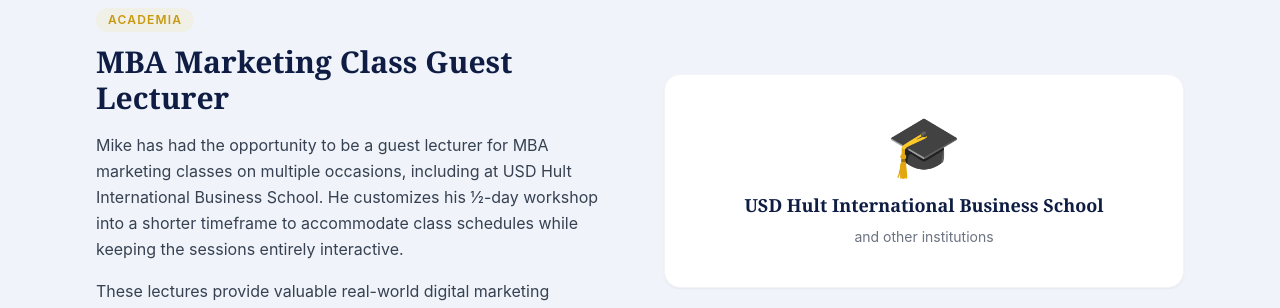
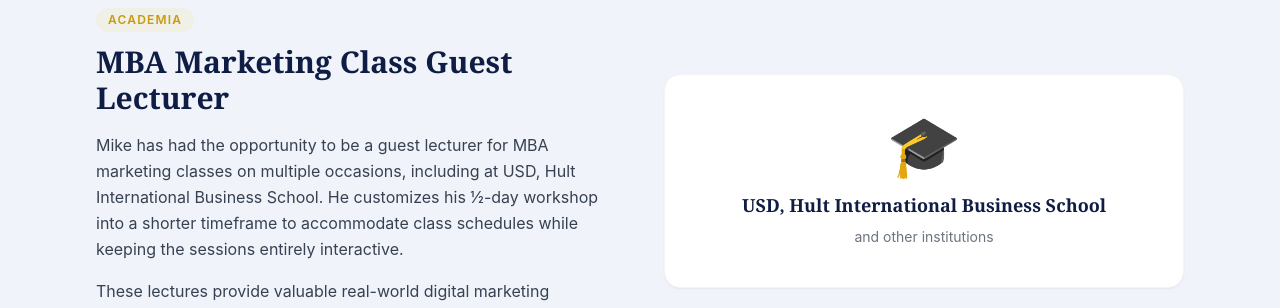
Before and after one commit to mjharizona/Mike-Huber-Dot-Com, a Next.js app: page /training in a window 1280 px wide. Shown: the part 1460-1768 px from the top of the page. Built offline with nearby package versions, Linux system fonts and the light colour scheme; no server answers.

Commit message:
fix this

```diff
--- a/app/(site)/about/page.tsx
+++ b/app/(site)/about/page.tsx
@@ -105,7 +105,7 @@ export default function AboutPage() {
               <li>Advertising Director — Yuma Daily Sun</li>
               <li>VP of Marketing & Sales — Alliance Reservations Network</li>
               <li>Client Services Director — Vertical Measures</li>
-              <li>Guest Lecturer — MBA Marketing Classes (USD Hult & others)</li>
+              <li>Guest Lecturer — MBA Marketing Classes (USD, Hult & others)</li>
               <li>Co-author — <em>The Customer Journey</em></li>
               <li>Speaker — Content Marketing World, Digital Summit, AMA Phoenix, and more</li>
             </ul>
--- a/app/(site)/training/page.tsx
+++ b/app/(site)/training/page.tsx
@@ -120,7 +120,7 @@ export default function TrainingPage() {
             <h2 className="font-heading text-3xl font-bold mb-4">MBA Marketing Class Guest Lecturer</h2>
             <p className="text-gray-700 leading-relaxed mb-4">
               Mike has had the opportunity to be a guest lecturer for MBA marketing classes on
-              multiple occasions, including at USD Hult International Business School. He
+              multiple occasions, including at USD, Hult International Business School. He
               customizes his ½-day workshop into a shorter timeframe to accommodate class
               schedules while keeping the sessions entirely interactive.
             </p>
@@ -131,7 +131,7 @@ export default function TrainingPage() {
           </div>
           <div className="card bg-white text-center py-10">
             <div className="text-6xl mb-4">🎓</div>
-            <p className="font-heading text-lg font-bold text-navy-900">USD Hult International Business School</p>
+            <p className="font-heading text-lg font-bold text-navy-900">USD, Hult International Business School</p>
             <p className="text-sm text-gray-500 mt-2">and other institutions</p>
           </div>
         </div>
```
